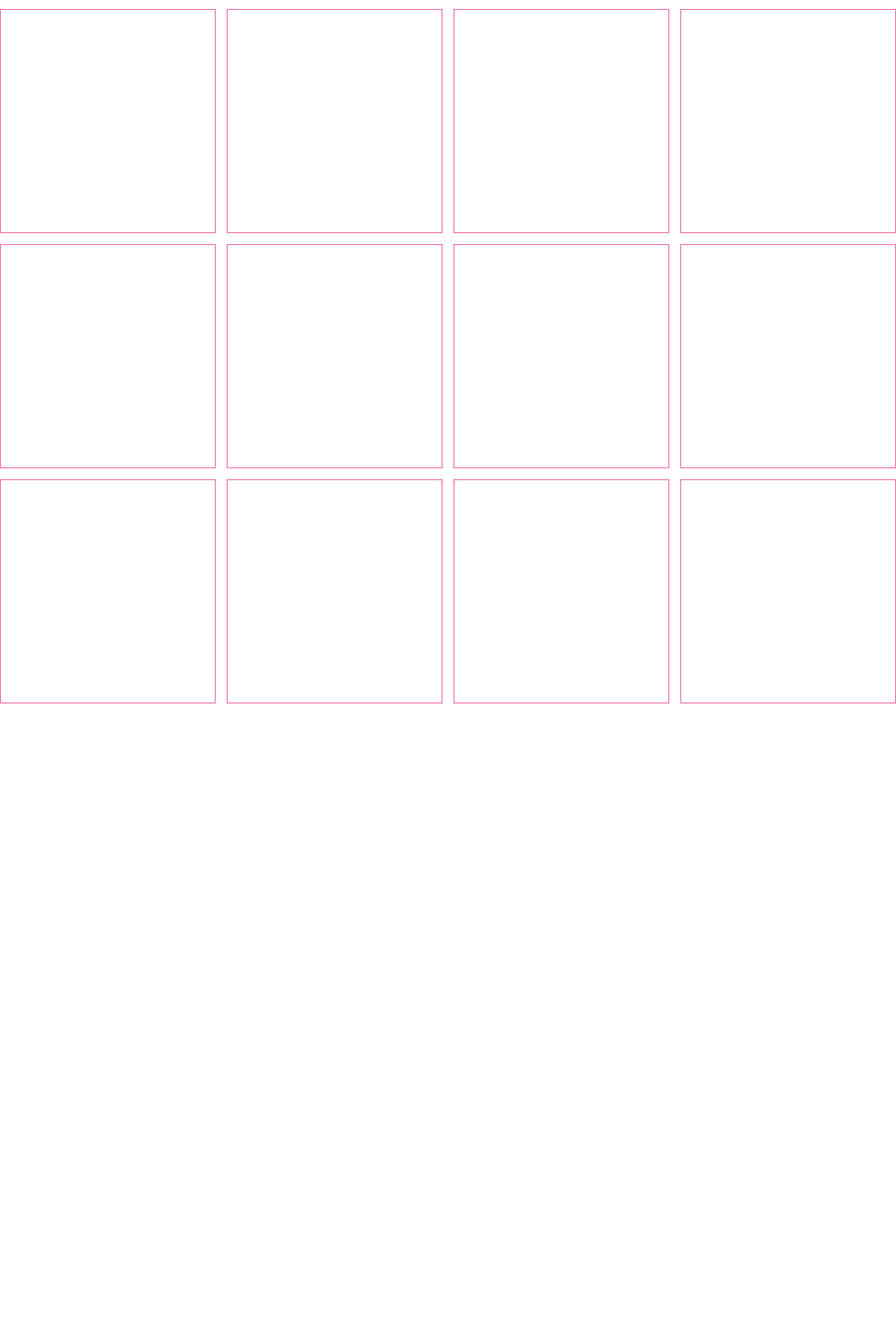
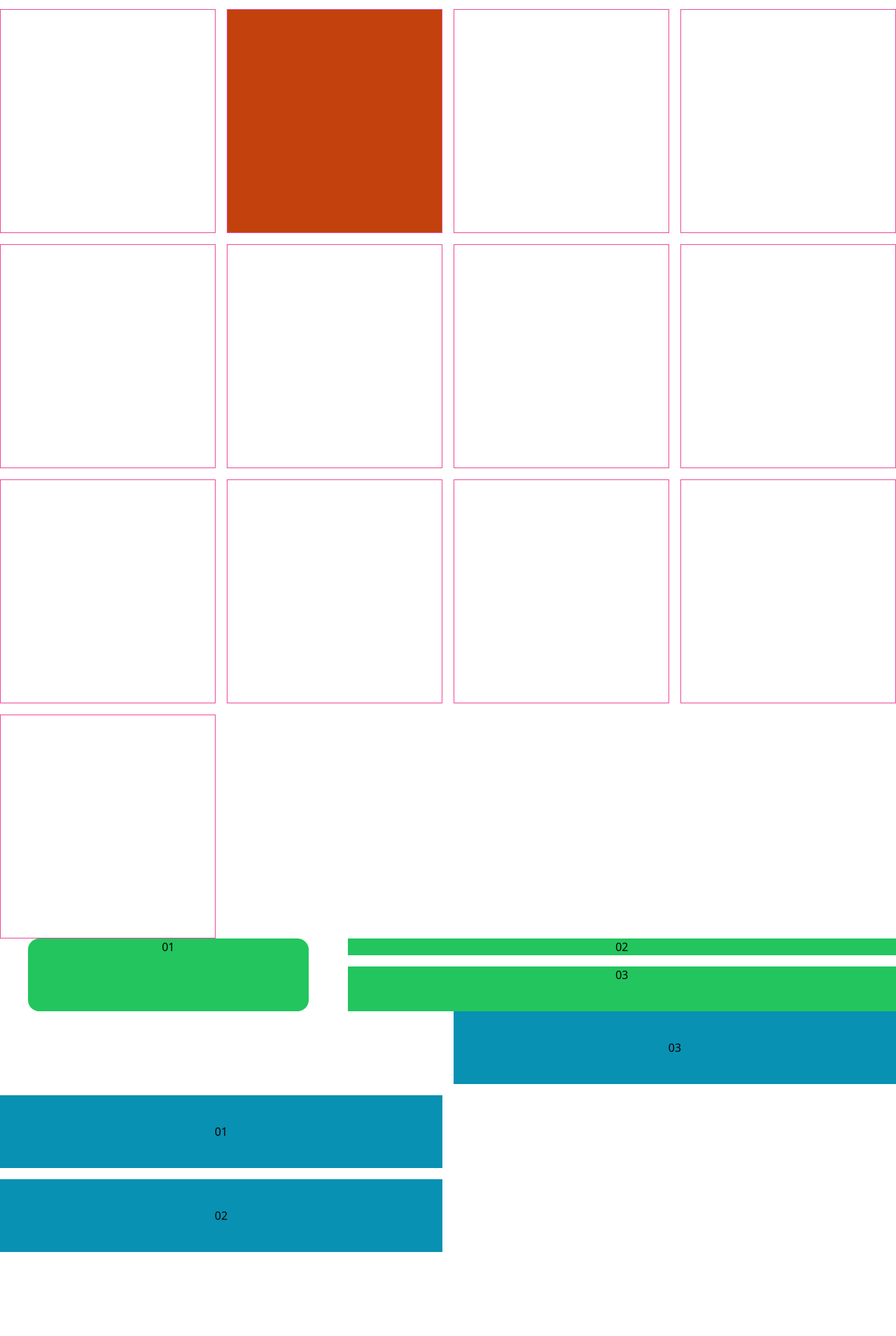
Before and after one commit to MOHEBBULLAHDEV/webdevelopment-course, a plain HTML site: page Tailwind-css/index.html in a window 1280 px wide. Shown: the part 1799-3708 px from the top of the page at 70% size. Before the commit the page ends 2804 px from the top, so only its background shows below. Drawn offline with nearby package versions, Linux system fonts and the light colour scheme.

Commit message:
Added tailwind extension configuration file and practiced some tailwind class rules

```diff
--- a/Tailwind-css/index.html
+++ b/Tailwind-css/index.html
@@ -36,11 +36,11 @@
         <div class="h-80 border border-5 border-pink-500"></div>
         <div class="h-80 border border-5 border-pink-500"></div>
         <div class="h-80 border border-5 border-pink-500"></div>
+        <div class="h-80 border border-5 border-pink-500 col-span-2"></div>
         <div class="h-80 border border-5 border-pink-500"></div>
         <div class="h-80 border border-5 border-pink-500"></div>
         <div class="h-80 border border-5 border-pink-500"></div>
-        <div class="h-80 border border-5 border-pink-500"></div>
-        <div class="h-80 border border-5 border-pink-500"></div>
+        <div class="h-80 border border-5 border-pink-500 bg-orange-700"></div>
         <div class="h-80 border border-5 border-pink-500"></div>
         <div class="h-80 border border-5 border-pink-500"></div>
         <div class="h-80 border border-5 border-pink-500"></div>
@@ -53,6 +53,17 @@
         <div class="h-80 border border-5 border-pink-500"></div>
         <div class="h-80 border border-5 border-pink-500"></div>
     </div>
+    <div class="grid grid-rows-3 grid-flow-col gap-4 text-center ">
+        <div class="row-span-3 bg-green-500 rounded-2xl mx-10">01</div>
+        <div class="col-span-2 bg-green-500">02</div>
+        <div class="row-span-2 col-span-2 bg-green-500">03</div>
+      </div>
+
+      <div class="grid grid-rows-4 grid-flow-col gap-4 text-center ">
+        <div class="row-start-2  bg-cyan-600 p-10">01</div>
+        <div class="row-start-3   bg-cyan-600 p-10">02</div>
+        <div class="row-start-1  bg-cyan-600 p-10">03</div>
+      </div>
 
 
 </body>
```
Also changed, not shown: Tailwind-css/tailwind.config.js (added, +8 -0 lines).
